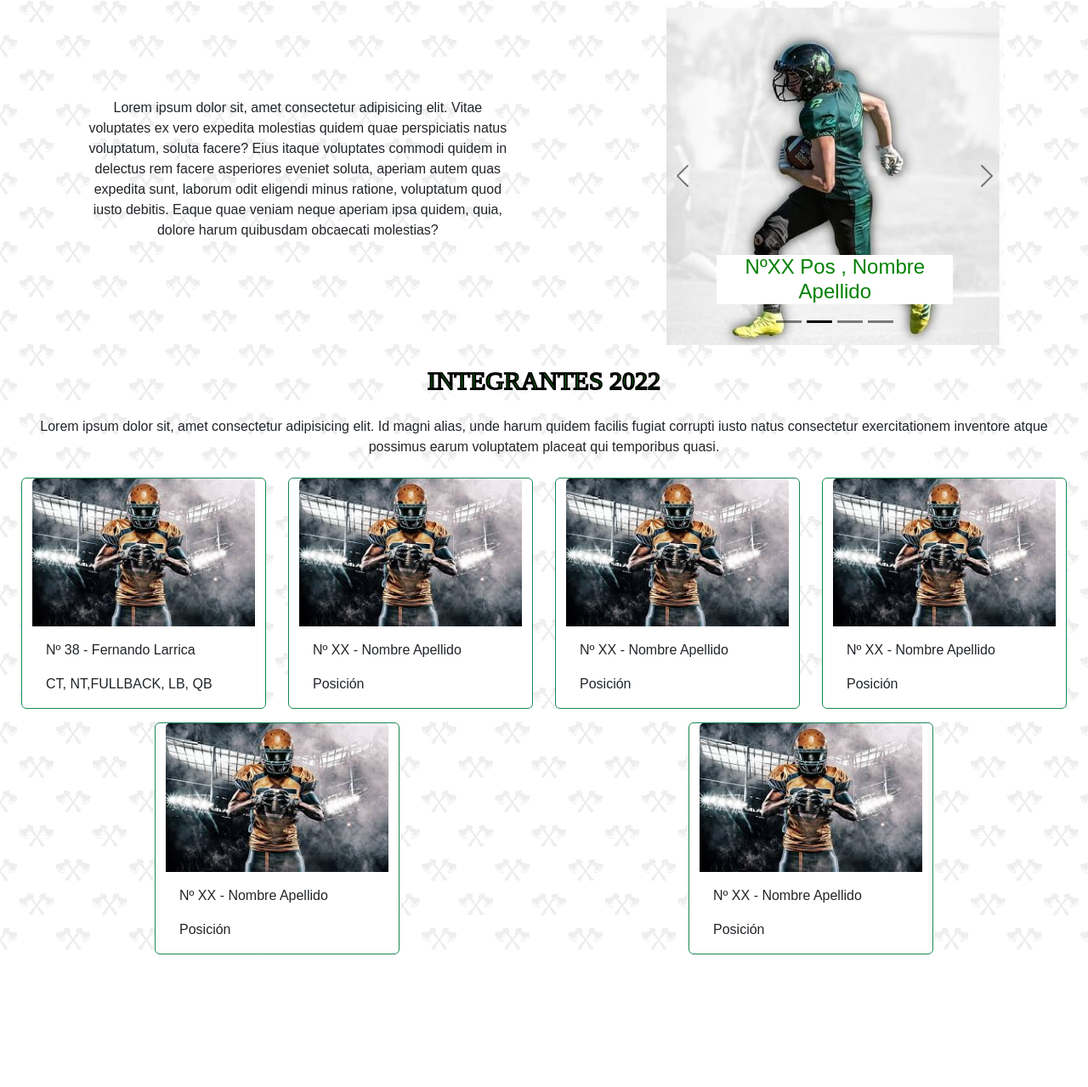
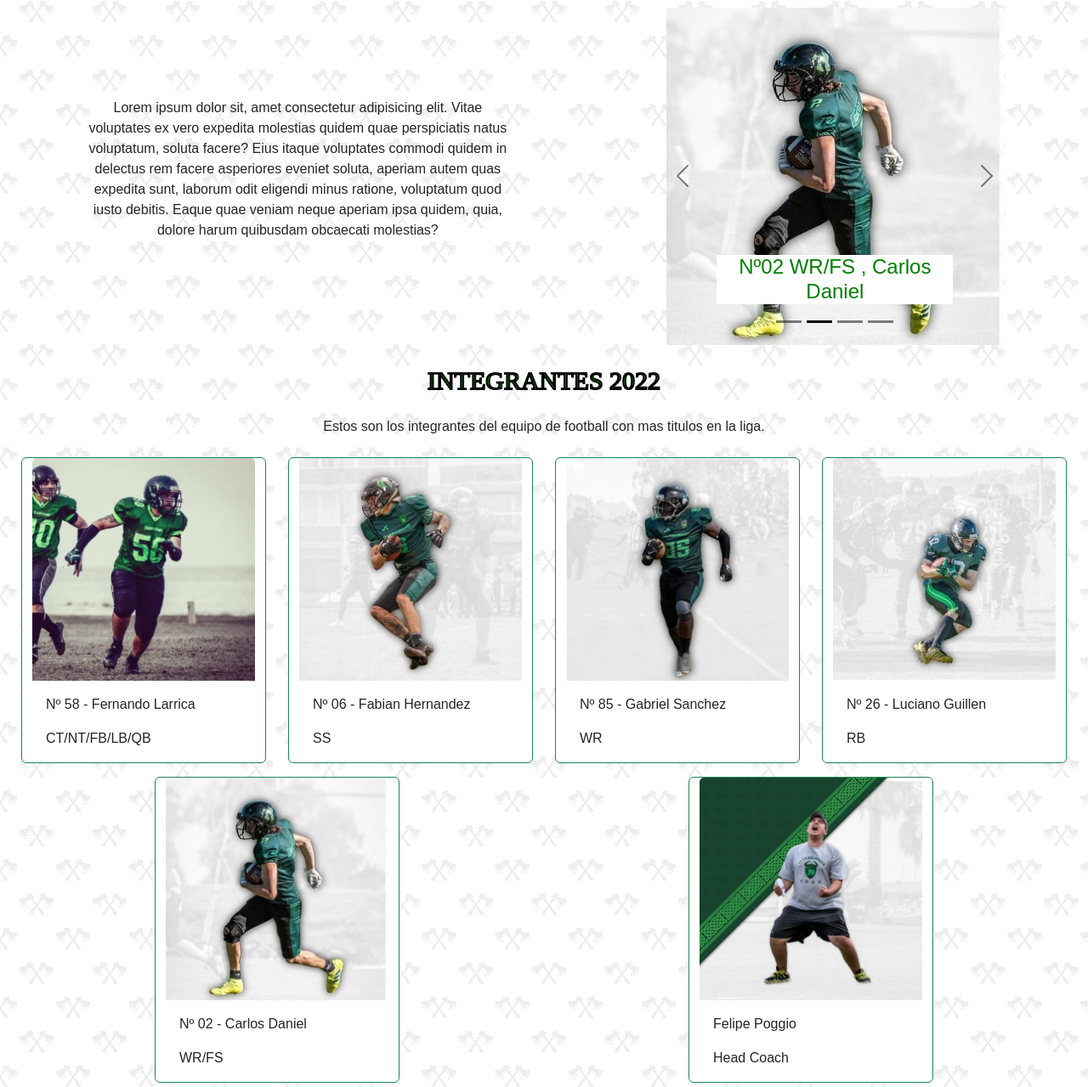
Before and after one commit to Flarrica/BarbariansLarrica, a plain HTML site: page pages/nosotros.html in a window 1280 px wide. Shown: the part 1796-3075 px from the top of the page at 85% size. Before the commit the page ends 2985 px from the top, so only its background shows below. Drawn offline with nearby package versions, Linux system fonts and the light colour scheme; a web font is replaced by a local one.

Commit message:
cambios en nosotros

```diff
--- a/pages/nosotros.html
+++ b/pages/nosotros.html
@@ -124,34 +124,41 @@
                         <button type="button" data-bs-target="#carouselExampleDark" data-bs-slide-to="2" aria-label="Slide 3"></button>
                         <button type="button" data-bs-target="#carouselExampleDark" data-bs-slide-to="3" aria-label="Slide 4"></button>
                         <button type="button" data-bs-target="#carouselExampleDark" data-bs-slide-to="4" aria-label="Slide 5"></button>
+                        <button type="button" data-bs-target="#carouselExampleDark" data-bs-slide-to="5" aria-label="Slide 6"></button>
                     </div>
                     <div class="carousel-inner">
                         <div class="carousel-item active">
-                            <img src="../assets/img/trofeos.jpeg" class="d-block w-100" alt="MVP1">
+                            <img src="../assets/img/trofeos.jpeg" class="d-block w-100" alt="trofeos">
                             <div class="carousel-caption d-none  d-md-block ">
                                 <h4 class="bg-white colorLetra">Trofeos</h4>
                             </div>
                         </div>
                         <div class="carousel-item">
-                            <img src="../assets/img/trofeo2019.jpeg" class="d-block w-100 " alt="MVP3">
+                            <img src="../assets/img/Copa2020.jpg" class="d-block w-100 " alt="trofeo2020">
+                            <div class="carousel-caption d-none d-md-block ">
+                                <h4 class="bg-white colorLetra">Trofeo 2020</h4>
+                            </div>
+                        </div>
+                        <div class="carousel-item">
+                            <img src="../assets/img/trofeo2019.jpeg" class="d-block w-100 " alt="trofeo2019">
                             <div class="carousel-caption d-none d-md-block ">
                                 <h4 class="bg-white colorLetra">Trofeo 2019</h4>
                             </div>
                         </div>
                         <div class="carousel-item">
-                            <img src="../assets/img/trofeoDAnielBilche.jpeg" class="d-block w-100" alt="MVP2">
+                            <img src="../assets/img/trofeoDAnielBilche.jpeg" class="d-block w-100" alt="trofeo2018">
                             <div class="carousel-caption d-none d-md-block ">
                                 <h4 class="bg-white colorLetra">Trofeo 2018 en memoria de "Daniel Bilche"</h4>
                             </div>
                         </div>
                         <div class="carousel-item">
-                            <img src="../assets/img/trofeoApertura2018.jpeg" class="d-block w-100 " alt="MVP4">
+                            <img src="../assets/img/trofeoApertura2018.jpeg" class="d-block w-100 " alt="trofeo2018A">
                             <div class="carousel-caption d-none d-md-block ">
                                 <h4 class="bg-white colorLetra">Trofeo 2018</h4>
                             </div>
                         </div>
                         <div class="carousel-item">
-                            <img src="../assets/img/trofeoClausura2016.jpeg" class="d-block w-100 " alt="MVP4">
+                            <img src="../assets/img/trofeoClausura2016.jpeg" class="d-block w-100 " alt="trofeo2016C">
                             <div class="carousel-caption d-none d-md-block ">
                                 <h4 class="bg-white colorLetra">Trofeo Clausura 2016</h4>
                             </div>
@@ -204,25 +211,25 @@
                             <div class="carousel-item active">
                                 <img src="../assets/img/MVP1.jpg" class="d-block w-100" alt="MVP1">
                                 <div class="carousel-caption d-none  d-md-block ">
-                                    <h4 class="bg-white colorLetra">NºXX Pos , Nombre Apellido</h4>
+                                    <h4 class="bg-white colorLetra">Nº06 RB , Luciano Guillen</h4>
                                 </div>
                             </div>
                             <div class="carousel-item">
                                 <img src="../assets/img/MVP2.jpg" class="d-block w-100" alt="MVP2">
                                 <div class="carousel-caption d-none d-md-block ">
-                                    <h4 class="bg-white colorLetra">NºXX Pos , Nombre Apellido</h4>
+                                    <h4 class="bg-white colorLetra">Nº02 WR/FS , Carlos Daniel</h4>
                                 </div>
                             </div>
                             <div class="carousel-item">
                                 <img src="../assets/img/MVP3.jpeg" class="d-block w-100 " alt="MVP3">
                                 <div class="carousel-caption d-none d-md-block ">
-                                    <h4 class="bg-white colorLetra">NºXX Pos , Nombre Apellido</h4>
+                                    <h4 class="bg-white colorLetra">Nº85 WR , Gabriel Sanchez</h4>
                                 </div>
                             </div>
                             <div class="carousel-item">
                                 <img src="../assets/img/MVP4.jpg" class="d-block w-100 " alt="MVP4">
                                 <div class="carousel-caption d-none d-md-block ">
-                                    <h4 class="bg-white colorLetra">NºXX Pos , Nombre Apellido</h4>
+                                    <h4 class="bg-white colorLetra">Nº06 SS , Fabian Hernandez</h4>
                                 </div>
                             </div>
                         </div>
@@ -242,49 +249,49 @@
                     <h3 class="m-4">INTEGRANTES 2022</h3>
                 </div>
                 <div>
-                    <p class="text-center">Lorem ipsum dolor sit, amet consectetur adipisicing elit. Id magni alias, unde harum quidem facilis fugiat corrupti iusto natus consectetur exercitationem inventore atque possimus earum voluptatem placeat qui temporibus quasi.</p>
+                    <p class="text-center">Estos son los integrantes del equipo de football con mas titulos en la liga.</p>
                 </div>
                 <div class="cards row flex-wrap align-items-center justify-content-around">
                     <div data-aos="fade-up" class="card border-success m-2" style="width: 18rem;">
-                        <img src="../assets/img/images.jfif" class="card-img-top" alt="...">
+                        <img src="../assets/img/FernandoLarrica.jpg" class="card-img-top" alt="...">
                         <div class="card-body">
-                            <p class="card-text">Nº 38 - Fernando Larrica</p>
-                            <p class="card-text">CT, NT,FULLBACK, LB, QB</p>
+                            <p class="card-text">Nº 58 - Fernando Larrica</p>
+                            <p class="card-text">CT/NT/FB/LB/QB</p>
                         </div>
                     </div>
                     <div data-aos="fade-up" class="card border-success m-2" style="width: 18rem;">
-                        <img src="../assets/img/images.jfif" class="card-img-top" alt="...">
+                        <img src="../assets/img/MVP4.jpg" class="card-img-top" alt="jugadorFabi">
                         <div class="card-body">
-                            <p class="card-text">Nº XX - Nombre Apellido</p>
-                            <p class="card-text">Posición</p>
+                            <p class="card-text">Nº 06 - Fabian Hernandez</p>
+                            <p class="card-text">SS</p>
                         </div>
                     </div>
                     <div data-aos="fade-up" class="card border-success m-2" style="width: 18rem;">
-                        <img src="../assets/img/images.jfif" class="card-img-top" alt="...">
+                        <img src="../assets/img/MVP3.jpeg" class="card-img-top" alt="jugardorWhatsapp">
                         <div class="card-body">
-                            <p class="card-text">Nº XX - Nombre Apellido</p>
-                            <p class="card-text">Posición</p>
+                            <p class="card-text">Nº 85 - Gabriel Sanchez</p>
+                            <p class="card-text">WR</p>
                         </div>
                     </div>
                     <div data-aos="fade-up" class="card border-success m-2" style="width: 18rem;">
-                        <img src="../assets/img/images.jfif" class="card-img-top" alt="...">
+                        <img src="../assets/img/MVP1.jpg" class="card-img-top" alt="jugadorCalistenia">
                         <div class="card-body">
-                            <p class="card-text">Nº XX - Nombre Apellido</p>
-                            <p class="card-text">Posición</p>
+                            <p class="card-text">Nº 26 - Luciano Guillen</p>
+                            <p class="card-text">RB</p>
                         </div>
                     </div>
                     <div data-aos="fade-up" class="card border-success m-2" style="width: 18rem;">
-                        <img src="../assets/img/images.jfif" class="card-img-top" alt="...">
+                        <img src="../assets/img/MVP2.jpg" class="card-img-top" alt="JugadorCarlos">
                         <div class="card-body">
-                            <p class="card-text">Nº XX - Nombre Apellido</p>
-                            <p class="card-text">Posición</p>
+                            <p class="card-text">Nº 02 - Carlos Daniel</p>
+                            <p class="card-text">WR/FS</p>
                         </div>
                     </div>
                     <div data-aos="fade-up" class="card border-success m-2" style="width: 18rem;">
-                        <img src="../assets/img/images.jfif" class="card-img-top" alt="...">
+                        <img src="../assets/img/HeadCouch.jpg" class="card-img-top" alt="entrenador">
                         <div class="card-body">
-                            <p class="card-text">Nº XX - Nombre Apellido</p>
-                            <p class="card-text">Posición</p>
+                            <p class="card-text">Felipe Poggio</p>
+                            <p class="card-text">Head Coach</p>
                         </div>
                     </div>
                 </div>
```
Also changed, not shown: assets/img/Bellora.jpg (added), assets/img/Copa2020.jpg (added), assets/img/FernandoLarrica.jpg (added), assets/img/HeadCouch.jpg (added), assets/img/WhatsApp Image 2022-07-15 at 8 (2).jpg (added).
